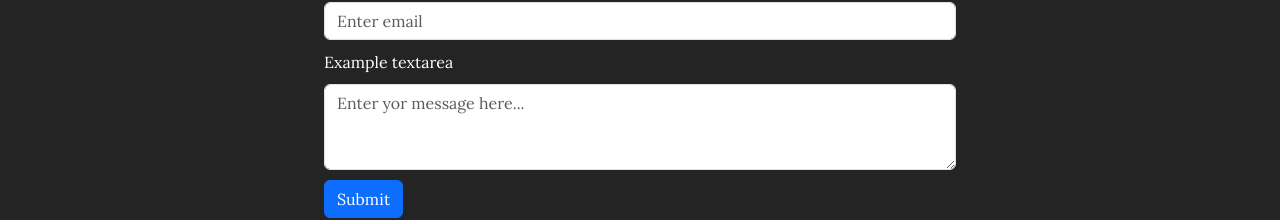
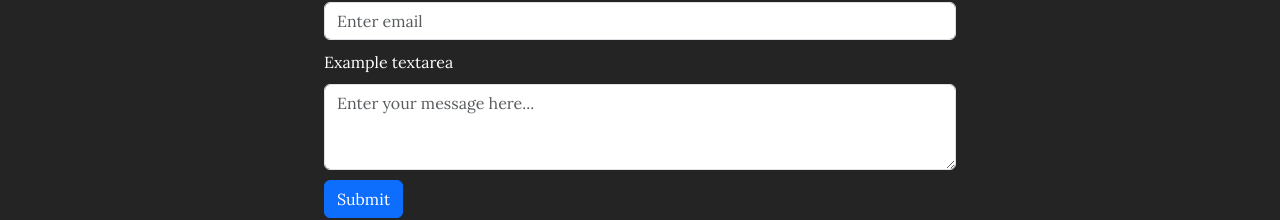
Before and after one commit to chilejay7/React-Portfolio, a React (Vite) app: page /contact in a window 1280 px wide. Shown: the part 351-571 px from the top of the page. Built offline with nearby package versions, Linux system fonts and the light colour scheme.

Commit message:
bootstrap re-enabled and form updated

```diff
--- a/src/components/ContactForm.jsx
+++ b/src/components/ContactForm.jsx
@@ -41,7 +41,7 @@ function ContactForm() {
 
             <div class="form-group">
                 <label for="exampleFormControlTextarea1">Example textarea</label>
-                <textarea class="form-control" id="exampleFormControlTextarea1" rows="3" placeholder="Enter yor message here..."></textarea>
+                <textarea class="form-control" id="exampleFormControlTextarea1" rows="3" placeholder="Enter your message here..."></textarea>
             </div>
             <div>
                 <button type="submit" class="btn btn-primary">Submit</button>
```
